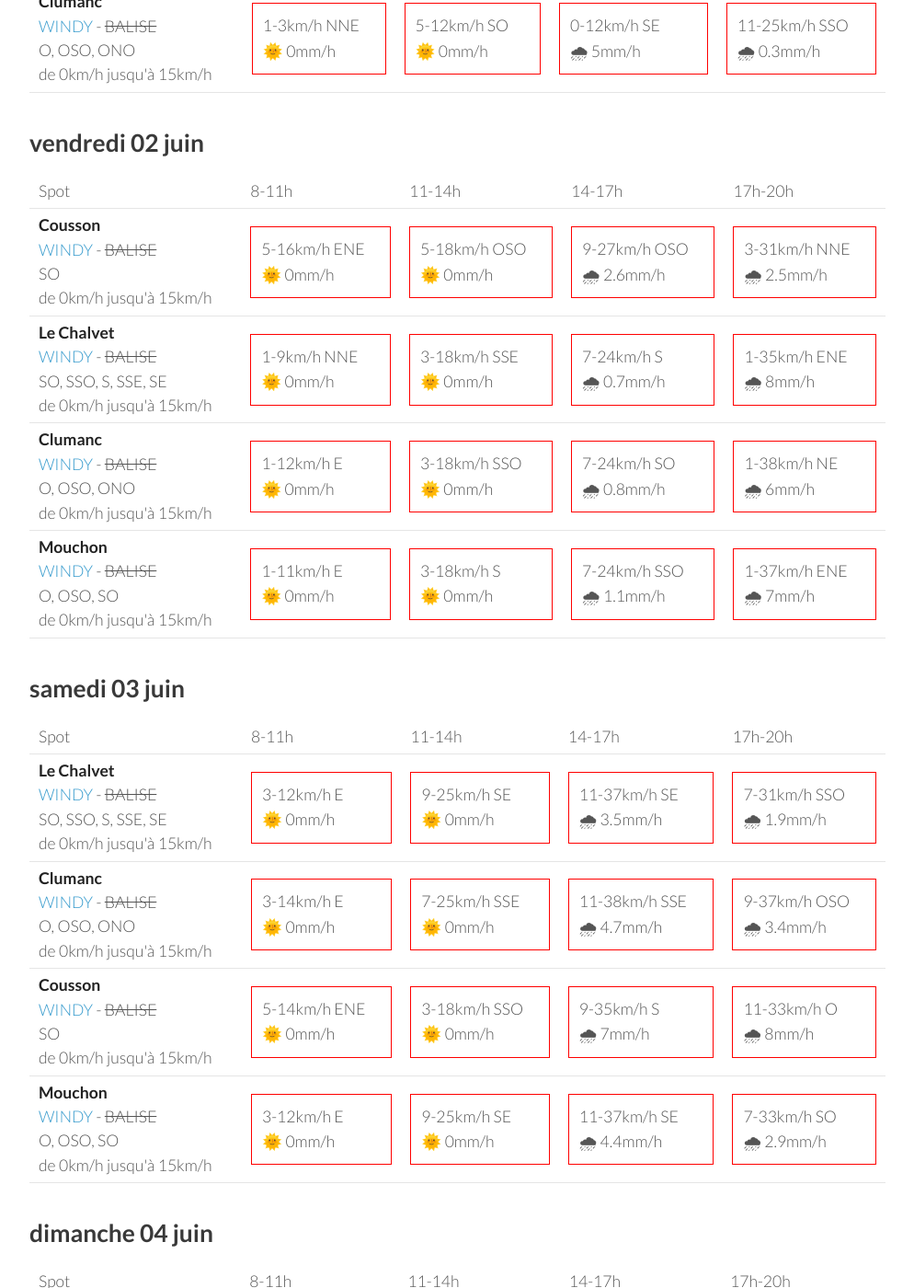
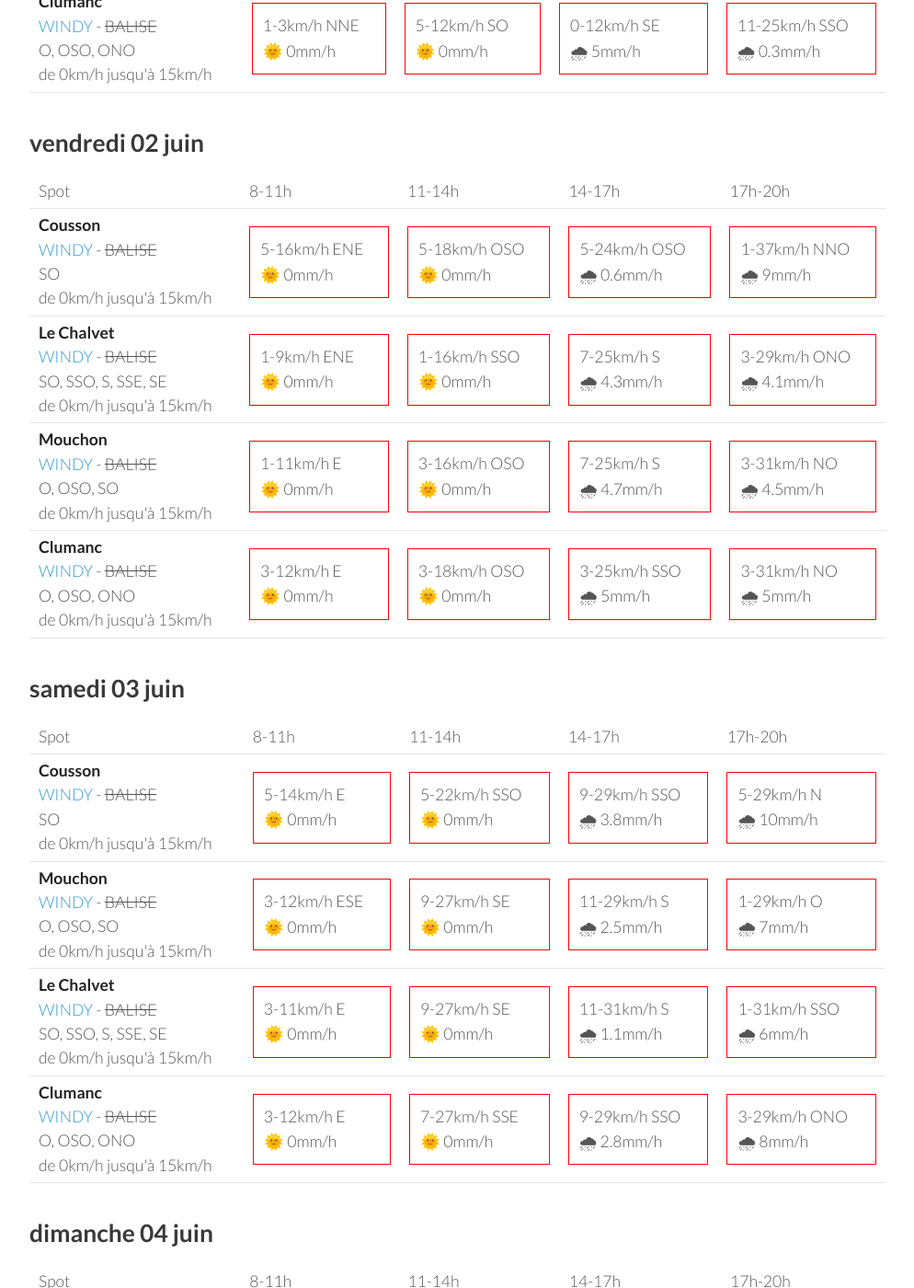
Before and after one commit to parapente-dans-le-nord/parapente-dans-le-nord.github.io, a Jekyll site: the page built from saint_andre.markdown, in a window 1280 px wide and 1400 px high, scrolled down 1325 px. Shown: the whole window at 92% size, without its empty margins (26-1020 px from the left). Built offline with Jekyll 4.4.1, drawn with Linux system fonts in a browser that asks for light colours; some of the changed text lies outside the part shown.

Commit message:
update index.markdown

```diff
--- a/saint_andre.markdown
+++ b/saint_andre.markdown
@@ -134,28 +134,18 @@ page mise à jour le mercredi 31 mai 13:36
 
             <td><div class="not-flyable"><p>5-16km/h ENE</p><p>🌞 0mm/h</p></div></td>
             <td><div class="not-flyable"><p>5-18km/h OSO</p><p>🌞 0mm/h</p></div></td>
-            <td><div class="not-flyable"><p>9-27km/h OSO</p><p>🌧 2.6mm/h</p></div></td>
-            <td><div class="not-flyable"><p>3-31km/h NNE</p><p>🌧 2.5mm/h</p></div></td>
+            <td><div class="not-flyable"><p>5-24km/h OSO</p><p>🌧 0.6mm/h</p></div></td>
+            <td><div class="not-flyable"><p>1-37km/h NNO</p><p>🌧 9mm/h</p></div></td>
 
 
     </tr>
 <tr>
         <td><strong>Le Chalvet</strong><br><a href="https://windy.com/43.979/6.480?43.866,6.480,10,m:eSsaglX">WINDY</a> - <span class="no-balise"> BALISE </span><br> <span class="vent-favorable">SO, SSO, S, SSE, SE</span><br><span class="force-vent">de 0km/h jusqu'à 15km/h</span> </td>
 
-            <td><div class="not-flyable"><p>1-9km/h NNE</p><p>🌞 0mm/h</p></div></td>
-            <td><div class="not-flyable"><p>3-18km/h SSE</p><p>🌞 0mm/h</p></div></td>
-            <td><div class="not-flyable"><p>7-24km/h S</p><p>🌧 0.7mm/h</p></div></td>
-            <td><div class="not-flyable"><p>1-35km/h ENE</p><p>🌧 8mm/h</p></div></td>
-
-
-    </tr>
-<tr>
-        <td><strong>Clumanc</strong><br><a href="https://windy.com/44.027/6.402?43.914,6.403,10,m:eSxaglP">WINDY</a> - <span class="no-balise"> BALISE </span><br> <span class="vent-favorable">O, OSO, ONO</span><br><span class="force-vent">de 0km/h jusqu'à 15km/h</span> </td>
-
-            <td><div class="not-flyable"><p>1-12km/h E</p><p>🌞 0mm/h</p></div></td>
-            <td><div class="not-flyable"><p>3-18km/h SSO</p><p>🌞 0mm/h</p></div></td>
-            <td><div class="not-flyable"><p>7-24km/h SO</p><p>🌧 0.8mm/h</p></div></td>
-            <td><div class="not-flyable"><p>1-38km/h NE</p><p>🌧 6mm/h</p></div></td>
+            <td><div class="not-flyable"><p>1-9km/h ENE</p><p>🌞 0mm/h</p></div></td>
+            <td><div class="not-flyable"><p>1-16km/h SSO</p><p>🌞 0mm/h</p></div></td>
+            <td><div class="not-flyable"><p>7-25km/h S</p><p>🌧 4.3mm/h</p></div></td>
+            <td><div class="not-flyable"><p>3-29km/h ONO</p><p>🌧 4.1mm/h</p></div></td>
 
 
     </tr>
@@ -163,9 +153,19 @@ page mise à jour le mercredi 31 mai 13:36
         <td><strong>Mouchon</strong><br><a href="https://windy.com/43.992/6.424?43.878,6.425,10,m:eSuaglR">WINDY</a> - <span class="no-balise"> BALISE </span><br> <span class="vent-favorable">O, OSO, SO</span><br><span class="force-vent">de 0km/h jusqu'à 15km/h</span> </td>
 
             <td><div class="not-flyable"><p>1-11km/h E</p><p>🌞 0mm/h</p></div></td>
-            <td><div class="not-flyable"><p>3-18km/h S</p><p>🌞 0mm/h</p></div></td>
-            <td><div class="not-flyable"><p>7-24km/h SSO</p><p>🌧 1.1mm/h</p></div></td>
-            <td><div class="not-flyable"><p>1-37km/h ENE</p><p>🌧 7mm/h</p></div></td>
+            <td><div class="not-flyable"><p>3-16km/h OSO</p><p>🌞 0mm/h</p></div></td>
+            <td><div class="not-flyable"><p>7-25km/h S</p><p>🌧 4.7mm/h</p></div></td>
+            <td><div class="not-flyable"><p>3-31km/h NO</p><p>🌧 4.5mm/h</p></div></td>
+
+
+    </tr>
+<tr>
+        <td><strong>Clumanc</strong><br><a href="https://windy.com/44.027/6.402?43.914,6.403,10,m:eSxaglP">WINDY</a> - <span class="no-balise"> BALISE </span><br> <span class="vent-favorable">O, OSO, ONO</span><br><span class="force-vent">de 0km/h jusqu'à 15km/h</span> </td>
+
+            <td><div class="not-flyable"><p>3-12km/h E</p><p>🌞 0mm/h</p></div></td>
+            <td><div class="not-flyable"><p>3-18km/h OSO</p><p>🌞 0mm/h</p></div></td>
+            <td><div class="not-flyable"><p>3-25km/h SSO</p><p>🌧 5mm/h</p></div></td>
+            <td><div class="not-flyable"><p>3-31km/h NO</p><p>🌧 5mm/h</p></div></td>
 
 
     </tr>
@@ -186,42 +186,42 @@ page mise à jour le mercredi 31 mai 13:36
       <td>17h-20h</td>
     </tr>
 <tr>
+        <td><strong>Cousson</strong><br><a href="https://windy.com/44.054/6.240?43.940,6.241,10,m:eSAaglz">WINDY</a> - <span class="no-balise"> BALISE </span><br> <span class="vent-favorable">SO</span><br><span class="force-vent">de 0km/h jusqu'à 15km/h</span> </td>
+
+            <td><div class="not-flyable"><p>5-14km/h E</p><p>🌞 0mm/h</p></div></td>
+            <td><div class="not-flyable"><p>5-22km/h SSO</p><p>🌞 0mm/h</p></div></td>
+            <td><div class="not-flyable"><p>9-29km/h SSO</p><p>🌧 3.8mm/h</p></div></td>
+            <td><div class="not-flyable"><p>5-29km/h N</p><p>🌧 10mm/h</p></div></td>
+
+
+    </tr>
+<tr>
+        <td><strong>Mouchon</strong><br><a href="https://windy.com/43.992/6.424?43.878,6.425,10,m:eSuaglR">WINDY</a> - <span class="no-balise"> BALISE </span><br> <span class="vent-favorable">O, OSO, SO</span><br><span class="force-vent">de 0km/h jusqu'à 15km/h</span> </td>
+
+            <td><div class="not-flyable"><p>3-12km/h ESE</p><p>🌞 0mm/h</p></div></td>
+            <td><div class="not-flyable"><p>9-27km/h SE</p><p>🌞 0mm/h</p></div></td>
+            <td><div class="not-flyable"><p>11-29km/h S</p><p>🌧 2.5mm/h</p></div></td>
+            <td><div class="not-flyable"><p>1-29km/h O</p><p>🌧 7mm/h</p></div></td>
+
+
+    </tr>
+<tr>
         <td><strong>Le Chalvet</strong><br><a href="https://windy.com/43.979/6.480?43.866,6.480,10,m:eSsaglX">WINDY</a> - <span class="no-balise"> BALISE </span><br> <span class="vent-favorable">SO, SSO, S, SSE, SE</span><br><span class="force-vent">de 0km/h jusqu'à 15km/h</span> </td>
 
-            <td><div class="not-flyable"><p>3-12km/h E</p><p>🌞 0mm/h</p></div></td>
-            <td><div class="not-flyable"><p>9-25km/h SE</p><p>🌞 0mm/h</p></div></td>
-            <td><div class="not-flyable"><p>11-37km/h SE</p><p>🌧 3.5mm/h</p></div></td>
-            <td><div class="not-flyable"><p>7-31km/h SSO</p><p>🌧 1.9mm/h</p></div></td>
+            <td><div class="not-flyable"><p>3-11km/h E</p><p>🌞 0mm/h</p></div></td>
+            <td><div class="not-flyable"><p>9-27km/h SE</p><p>🌞 0mm/h</p></div></td>
+            <td><div class="not-flyable"><p>11-31km/h S</p><p>🌧 1.1mm/h</p></div></td>
+            <td><div class="not-flyable"><p>1-31km/h SSO</p><p>🌧 6mm/h</p></div></td>
 
 
     </tr>
 <tr>
         <td><strong>Clumanc</strong><br><a href="https://windy.com/44.027/6.402?43.914,6.403,10,m:eSxaglP">WINDY</a> - <span class="no-balise"> BALISE </span><br> <span class="vent-favorable">O, OSO, ONO</span><br><span class="force-vent">de 0km/h jusqu'à 15km/h</span> </td>
 
-            <td><div class="not-flyable"><p>3-14km/h E</p><p>🌞 0mm/h</p></div></td>
-            <td><div class="not-flyable"><p>7-25km/h SSE</p><p>🌞 0mm/h</p></div></td>
-            <td><div class="not-flyable"><p>11-38km/h SSE</p><p>🌧 4.7mm/h</p></div></td>
-            <td><div class="not-flyable"><p>9-37km/h OSO</p><p>🌧 3.4mm/h</p></div></td>
-
-
-    </tr>
-<tr>
-        <td><strong>Cousson</strong><br><a href="https://windy.com/44.054/6.240?43.940,6.241,10,m:eSAaglz">WINDY</a> - <span class="no-balise"> BALISE </span><br> <span class="vent-favorable">SO</span><br><span class="force-vent">de 0km/h jusqu'à 15km/h</span> </td>
-
-            <td><div class="not-flyable"><p>5-14km/h ENE</p><p>🌞 0mm/h</p></div></td>
-            <td><div class="not-flyable"><p>3-18km/h SSO</p><p>🌞 0mm/h</p></div></td>
-            <td><div class="not-flyable"><p>9-35km/h S</p><p>🌧 7mm/h</p></div></td>
-            <td><div class="not-flyable"><p>11-33km/h O</p><p>🌧 8mm/h</p></div></td>
-
-
-    </tr>
-<tr>
-        <td><strong>Mouchon</strong><br><a href="https://windy.com/43.992/6.424?43.878,6.425,10,m:eSuaglR">WINDY</a> - <span class="no-balise"> BALISE </span><br> <span class="vent-favorable">O, OSO, SO</span><br><span class="force-vent">de 0km/h jusqu'à 15km/h</span> </td>
-
             <td><div class="not-flyable"><p>3-12km/h E</p><p>🌞 0mm/h</p></div></td>
-            <td><div class="not-flyable"><p>9-25km/h SE</p><p>🌞 0mm/h</p></div></td>
-            <td><div class="not-flyable"><p>11-37km/h SE</p><p>🌧 4.4mm/h</p></div></td>
-            <td><div class="not-flyable"><p>7-33km/h SO</p><p>🌧 2.9mm/h</p></div></td>
+            <td><div class="not-flyable"><p>7-27km/h SSE</p><p>🌞 0mm/h</p></div></td>
+            <td><div class="not-flyable"><p>9-29km/h SSO</p><p>🌧 2.8mm/h</p></div></td>
+            <td><div class="not-flyable"><p>3-29km/h ONO</p><p>🌧 8mm/h</p></div></td>
 
 
     </tr>
```
Also changed, not shown: other parts of saint_andre.markdown (+1 -1 lines).
